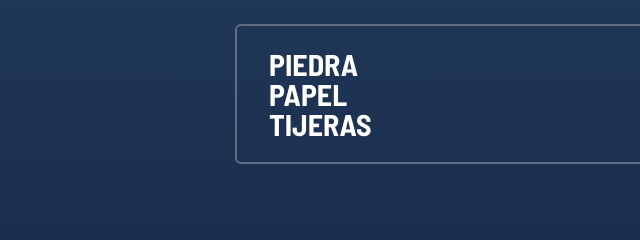
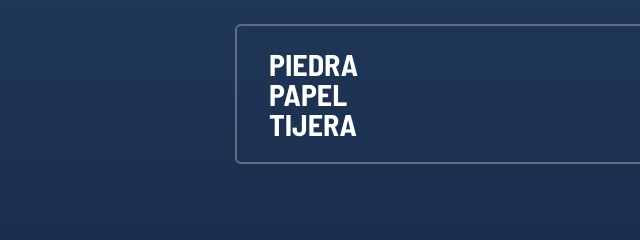
Before and after one commit to Danilo0203/piedra-papel-tijera-juego, a website built with Vite: page index.html in a window 1280 px wide. Shown: the top 240 px of the page, 69-709 px from the left. Built offline with nearby package versions, Linux system fonts and the light colour scheme; what @midudev/tailwind-animations would draw is missing.

Commit message:
fix title

```diff
--- a/index.html
+++ b/index.html
@@ -22,7 +22,7 @@
           <ul class="font font-bold leading-none text-white sm:text-3xl sm:leading-none">
             <li>PIEDRA</li>
             <li>PAPEL</li>
-            <li>TIJERAS</li>
+            <li>TIJERA</li>
           </ul>
         </nav>
         <div class="flex flex-col items-center rounded-md bg-white px-4 py-2 sm:px-8 sm:py-4 lg:px-10">
```
Also changed, not shown: docs/index.html (+1 -1 lines).
